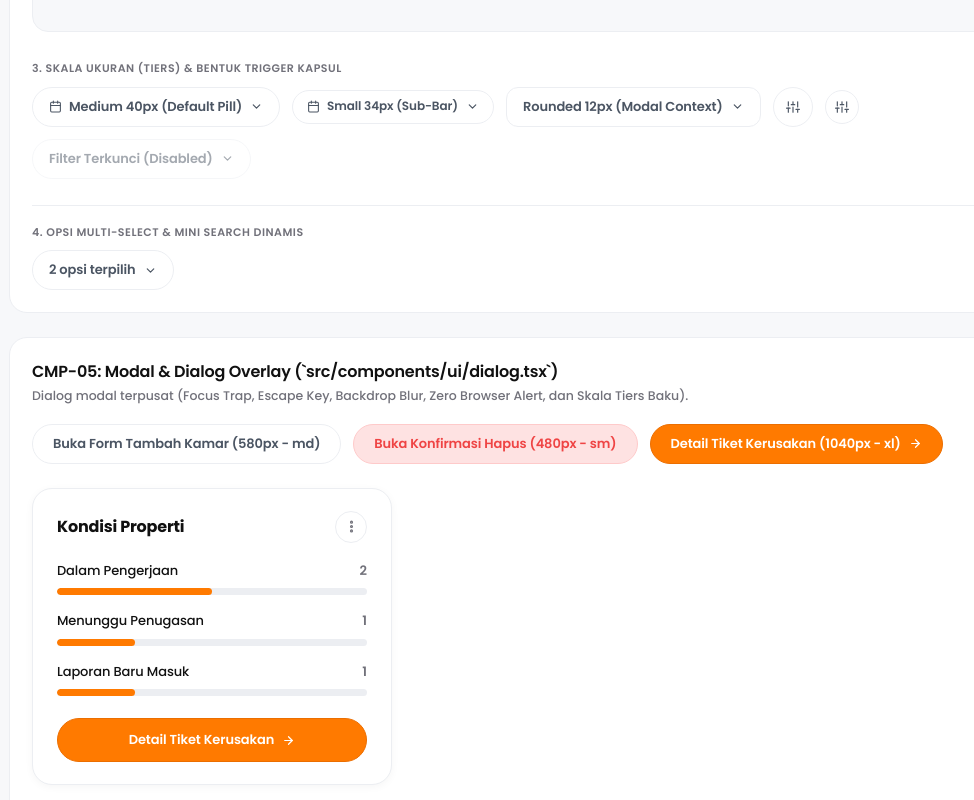
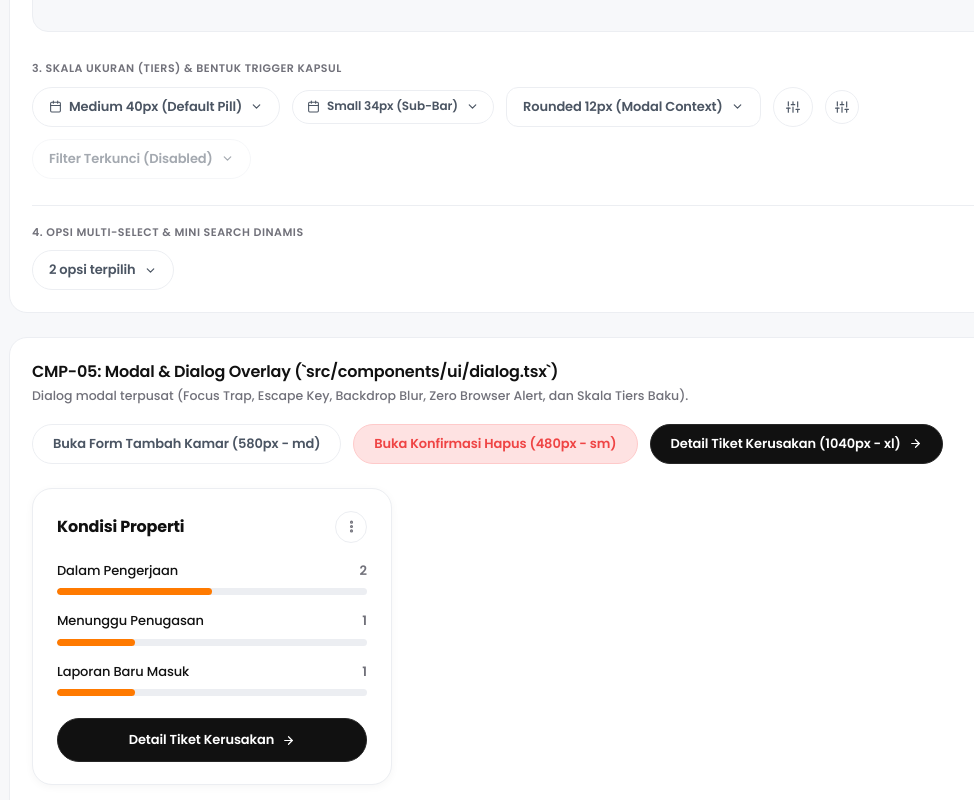
Before and after one commit to nothingser0/rumakost, a Next.js app: page /components in a window 1280 px wide. Shown: the part 2648-3448 px from the top of the page, without its empty margins (91-1065 px from the left). Built offline with nearby package versions, Linux system fonts and the light colour scheme.

Commit message:
fix(wireframe): update Detail Tiket Kerusakan button to primary black in WF-02 and components showcase

```diff
--- a/src/app/components/page.tsx
+++ b/src/app/components/page.tsx
@@ -1391,7 +1391,7 @@ export default function ComponentsShowcasePage() {
             <Button
               onClick={() => setIsDetailModalOpen(true)}
               rightIcon={<ArrowRightIcon />}
-              variant="primary-orange"
+              variant="primary-black"
             >
               Detail Tiket Kerusakan (1040px - xl)
             </Button>
@@ -1525,7 +1525,7 @@ export default function ComponentsShowcasePage() {
               </div>
             </div>
 
-            {/* Tombol Asli WF-02: .btn-maintenance-full (Pill Oranye Baku #FF7A00) */}
+            {/* Tombol Asli WF-02: .btn-maintenance-full (Pill Hitam Baku #111111 / #0F172A) */}
             <Button
               onClick={() => setIsDetailModalOpen(true)}
               rightIcon={<ArrowRightIcon />}
@@ -1538,7 +1538,7 @@ export default function ComponentsShowcasePage() {
                 fontWeight: 600,
                 fontSize: 13,
               }}
-              variant="primary-orange"
+              variant="primary-black"
             >
               Detail Tiket Kerusakan
             </Button>
```
Also changed, not shown: 1 other file (tests, documents, lock files or other folders).
